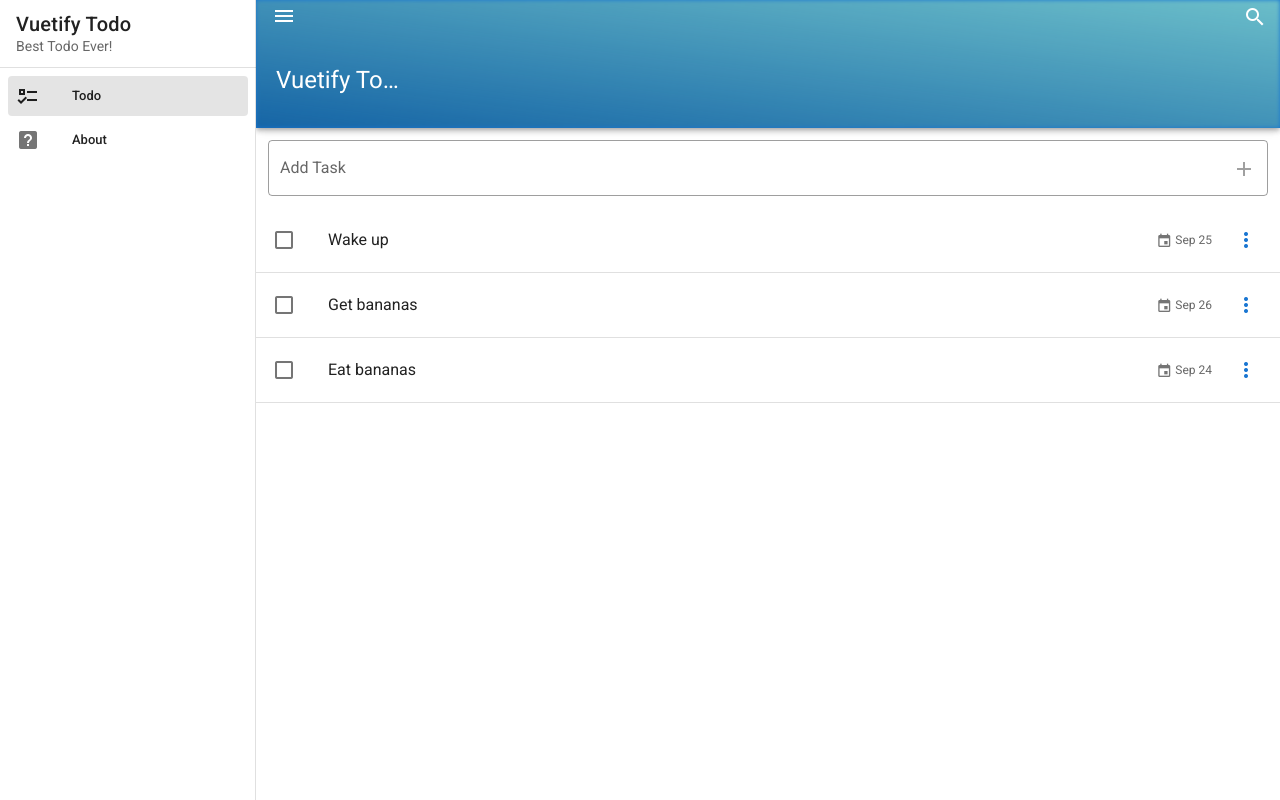
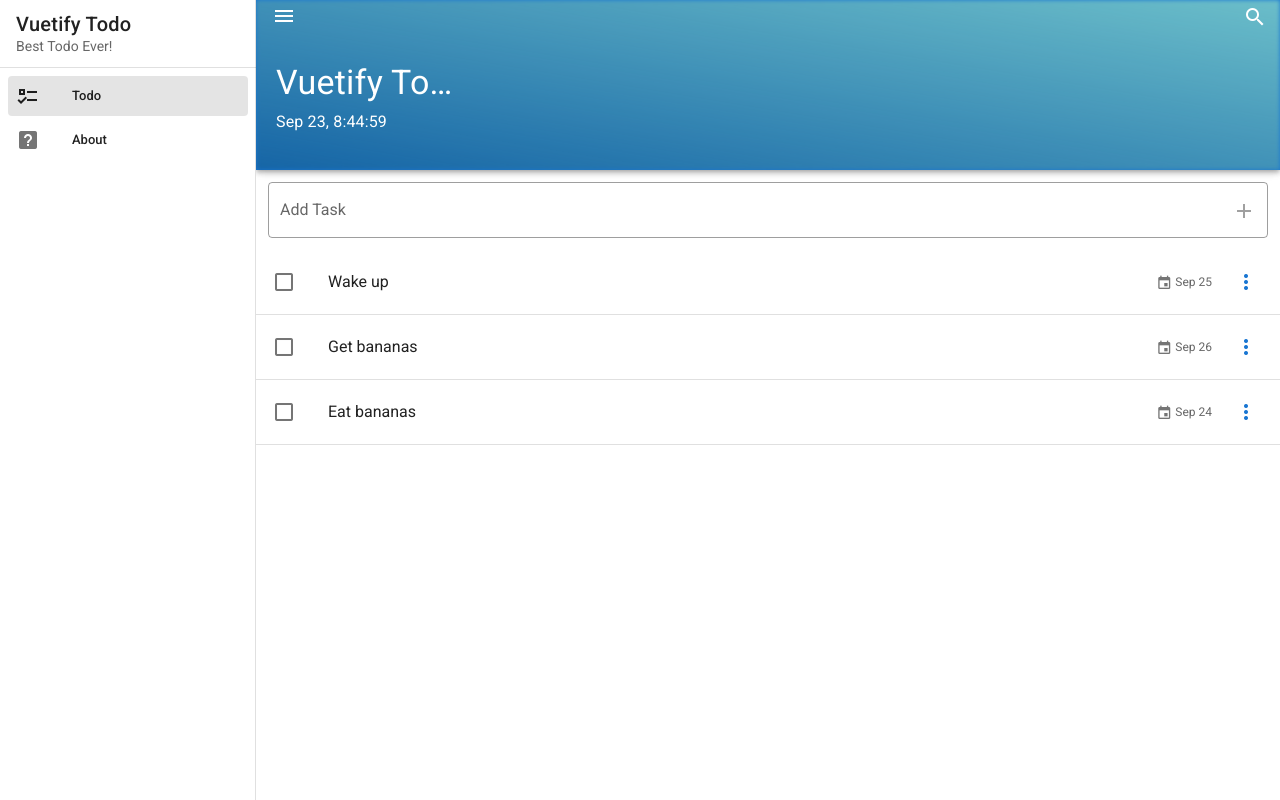
Before and after one commit to hjijin/todo-with-vuetify, a Vue app: page / in a window 1280 px wide. Built offline with nearby package versions, Linux system fonts and the light colour scheme.

Commit message:
add live DateTime.

```diff
--- a/src/App.vue
+++ b/src/App.vue
@@ -44,6 +44,7 @@
       dark
       src="mountains.jpg"
       prominent
+      height="170"
     >
       <template v-slot:img="{ props }">
         <v-img
@@ -59,7 +60,10 @@
           <search />
         </v-row>
         <v-row>
-          <v-app-bar-title class="ml-4">Vuetify Todo</v-app-bar-title>
+          <v-app-bar-title class="text-h4 ml-4">Vuetify Todo</v-app-bar-title>
+        </v-row>
+        <v-row>
+          <live-date-time />
         </v-row>
       </v-container>
     </v-app-bar>
@@ -82,6 +86,7 @@
     }),
     components: {
       'search': require('@/components/Tools/Search.vue').default,
+      'live-date-time': require('@/components/Tools/LiveDateTime.vue').default,
       'snackbar': require('@/components/Shared/Snackbar.vue').default,
     }
   }
--- /dev/null
+++ b/src/components/Tools/LiveDateTime.vue
@@ -0,0 +1,30 @@
+<template>
+	<div class="text-subtitle-1 ml-4">{{ date }}</div>
+</template>
+
+<script>
+import moment from 'moment'
+
+export default {
+
+  name: 'LiveDateTime',
+
+  data () {
+    return {
+    	date: ''
+    }
+  },
+  methods: {
+  	getDate() {
+  		this.date = moment(new Date()).format("MMM D, H:mm:ss")
+  		setTimeout(this.getDate, 1000)
+  	}
+  },
+  mounted() {
+  	this.getDate()
+  }
+}
+</script>
+
+<style lang="css" scoped>
+</style>
```
